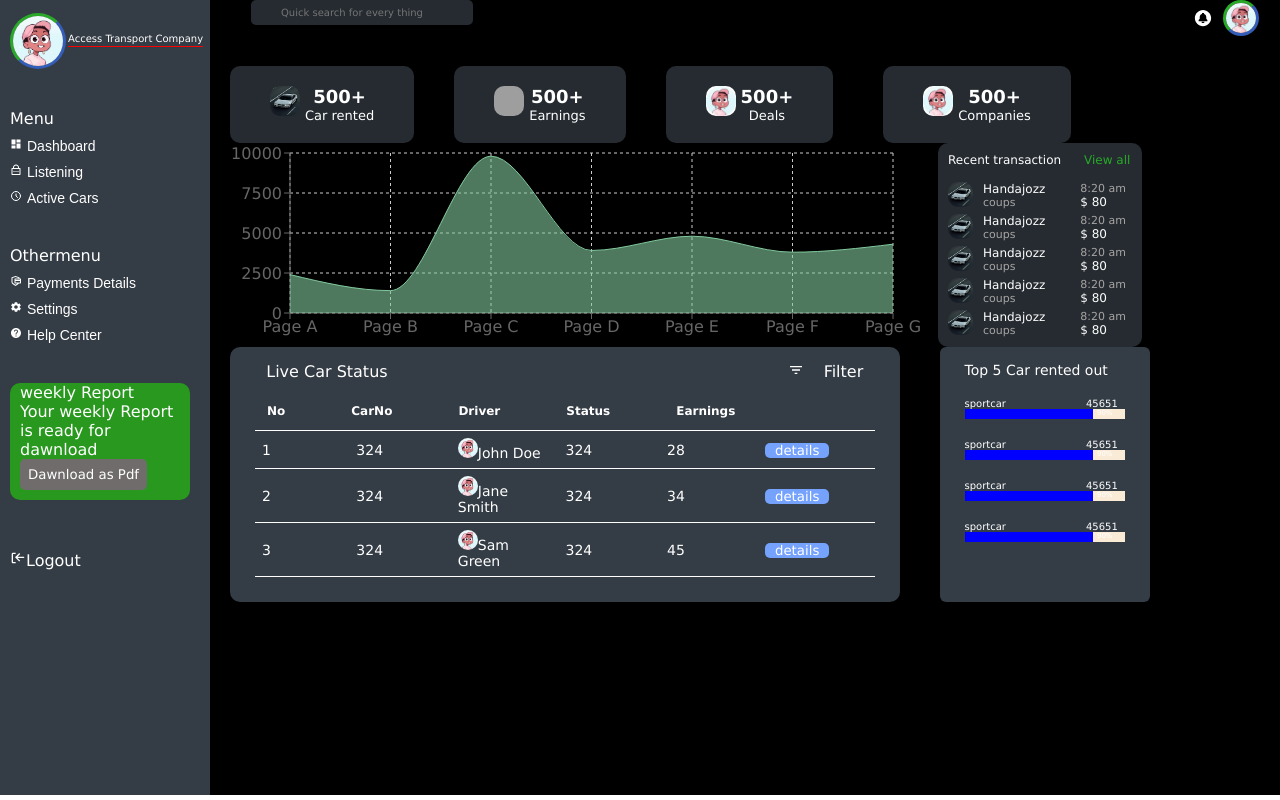
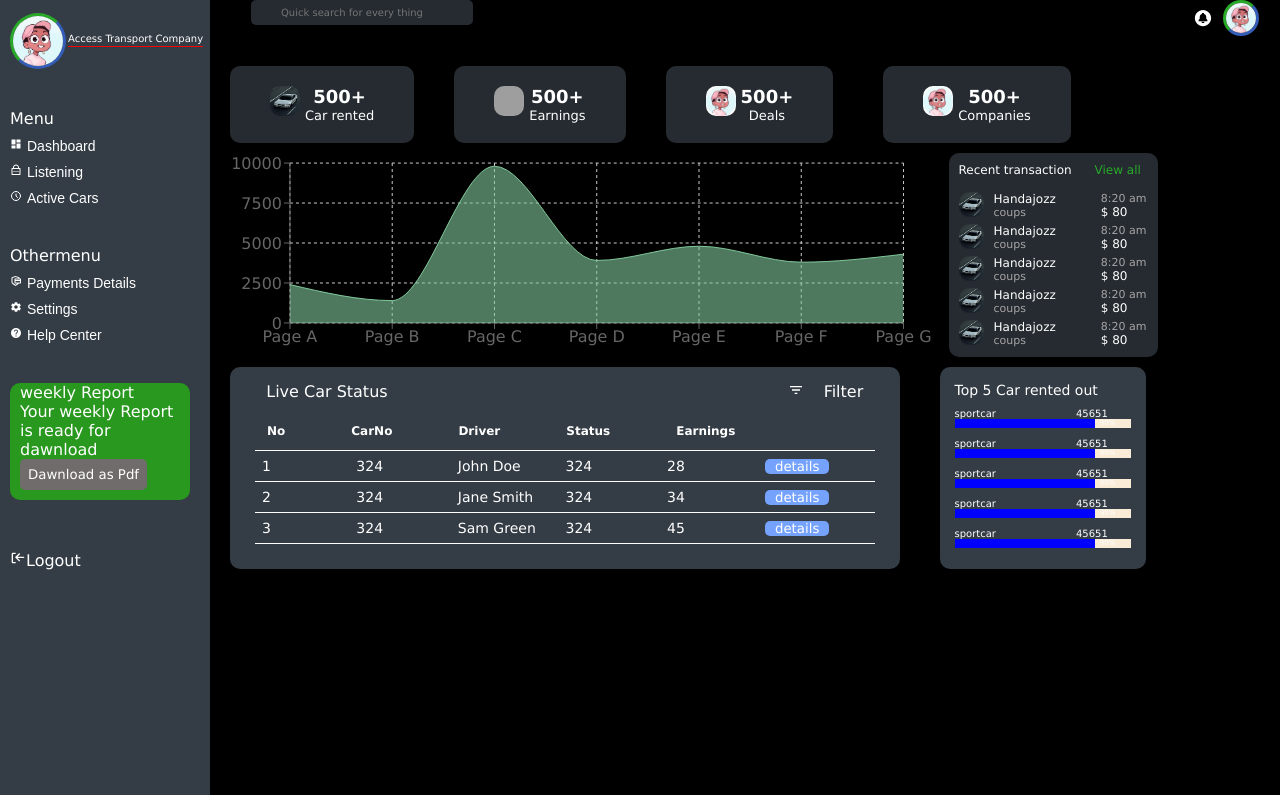
Before and after one commit to kubwimanav/feltechnology, a React (Vite) app: page / in a window 1280 px wide. Built offline with nearby package versions, Linux system fonts and the light colour scheme; grey boxes are pictures that could not be loaded.

Commit message:
third commit

```diff
--- a/src/components/Charts.jsx
+++ b/src/components/Charts.jsx
@@ -63,7 +63,7 @@ export default class Example extends PureComponent {
   render() {
     return (
       <div className="chart-chartcard">
-        <ResponsiveContainer width="66%" height={200}>
+        <ResponsiveContainer width="67%" height={200} className=''>
           <AreaChart
             width={500}
             height={200}
--- a/src/components/DashHome.jsx
+++ b/src/components/DashHome.jsx
@@ -2,10 +2,10 @@ import React from 'react'
 import Cards from './Cards'
 import Table from './Table'
 import Charts from './Charts'
-
+import '../styles/DashHome.css'
 function DashHome() {
   return (
-      <div>
+      <div className='dashhome'>
       <Cards />
       <Charts/>
       <Table/>
--- a/src/components/Table.jsx
+++ b/src/components/Table.jsx
@@ -17,9 +17,9 @@ function Table() {
         <div className="customtable">
           <p>Live Car Status</p>
 
-            <div style={{ display: "flex",gap:'20px' }}>
+          <div style={{ display: "flex", gap: "20px" }}>
             <div>
-                <MdFilterList  className='filtericon'/>
+              <MdFilterList className="filtericon" />
             </div>
             <p>Filter</p>
           </div>
@@ -27,8 +27,8 @@ function Table() {
 
         <table className="custom-table">
           <thead>
-              <tr className='tablehead'>
-                <th >No</th>
+            <tr className="tablehead">
+              <th>No</th>
               <th>CarNo</th>
               <th>Driver</th>
               <th>Status</th>
@@ -40,11 +40,11 @@ function Table() {
               <tr key={row.id}>
                 <td>{row.id}</td>
                 <td>{row.carNo}</td>
-                      <td><img src={ made}  className='tableimage'/>{row.name}</td>
+                <td>{row.name}</td>
                 <td>{row.carNo}</td>
                 <td>{row.age}</td>
                 <td>
-                    <button className='buttontable'>details</button>
+                  <button className="buttontable">details</button>
                 </td>
               </tr>
             ))}
@@ -53,6 +53,19 @@ function Table() {
       </div>
       <div className="skills">
         <p className="skillsparagraph">Top 5 Car rented out</p>
+        <div>
+          <div className="skillstext">
+            <p>sportcar</p>
+            <p>45651</p>
+          </div>
+
+          <div className="toolbarr">
+            <div className="spanbar">
+              <span className="divbar">90%</span>
+            </div>
+          </div>
+        </div>
+
         <div>
           <div className="skillstext">
             <p>sportcar</p>
@@ -105,7 +118,7 @@ function Table() {
         </div>
       </div>
     </div>
-  )
+  );
 }
 
 export default Table
--- a/src/styles/Chart.css
+++ b/src/styles/Chart.css
@@ -1,6 +1,9 @@
 .chart-chartcard{
     display: flex;
     gap: 15px;
+}
+.chart-chart{
+    width: 10rem;
 }
 .chartcard{
     display: flex;
@@ -22,7 +25,7 @@
 }
 .chart-paragraph{
     display: flex;
-    gap: 35px;
+    gap: 45px;
 }
 .chart-paragraph2{
     font-size: 11px;
--- a/src/styles/DashHome.css
+++ b/src/styles/DashHome.css
@@ -0,0 +1,5 @@
+.dashhome{
+    display: flex;
+    flex-direction: column;
+    gap: 10px;
+}
--- a/src/styles/Table.css
+++ b/src/styles/Table.css
@@ -53,7 +53,7 @@ tbody{
 
 .toolbarr{
     width: 100%;
-    height: 10px;
+    height: 9px;
     background-color: antiquewhite;
 }
 /* .toolbar{
@@ -75,14 +75,14 @@ tbody{
 .skills{
 
     background-color: rgb(52,60,69);
-    padding-left: 25px;
+    padding-left: 15px;
     padding-top: 15px;
-    padding-right: 25px;
-    width: 10rem;
+    padding-right: 15px;
+    width: 11rem;
     display: flex;
-    gap: 20px;
+    gap: 10px;
     flex-direction: column;
-    border-radius: 6px;
+    border-radius: 10px;
 
 }
 .skillstext{
```
Lines whose indentation alone changed are shown as unchanged.
